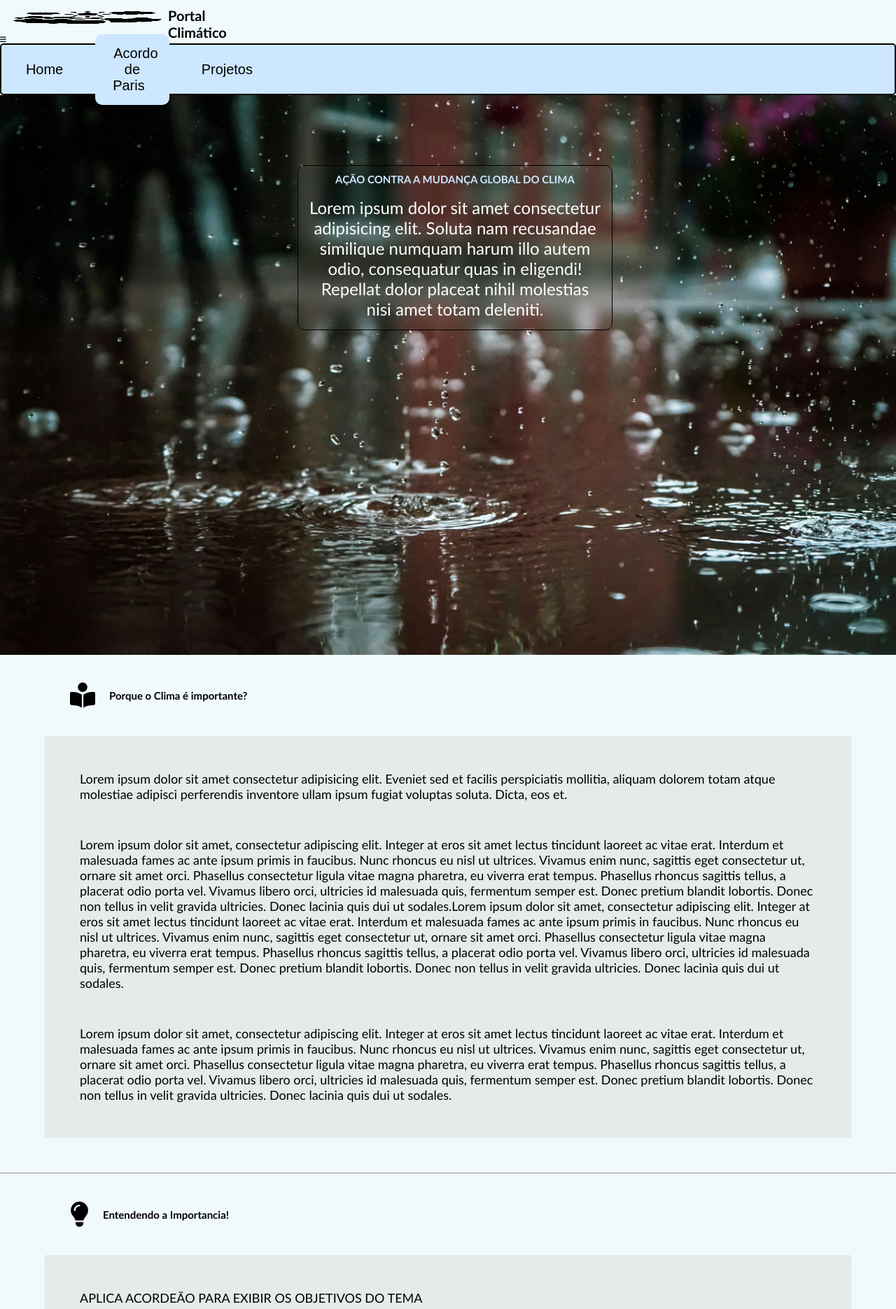
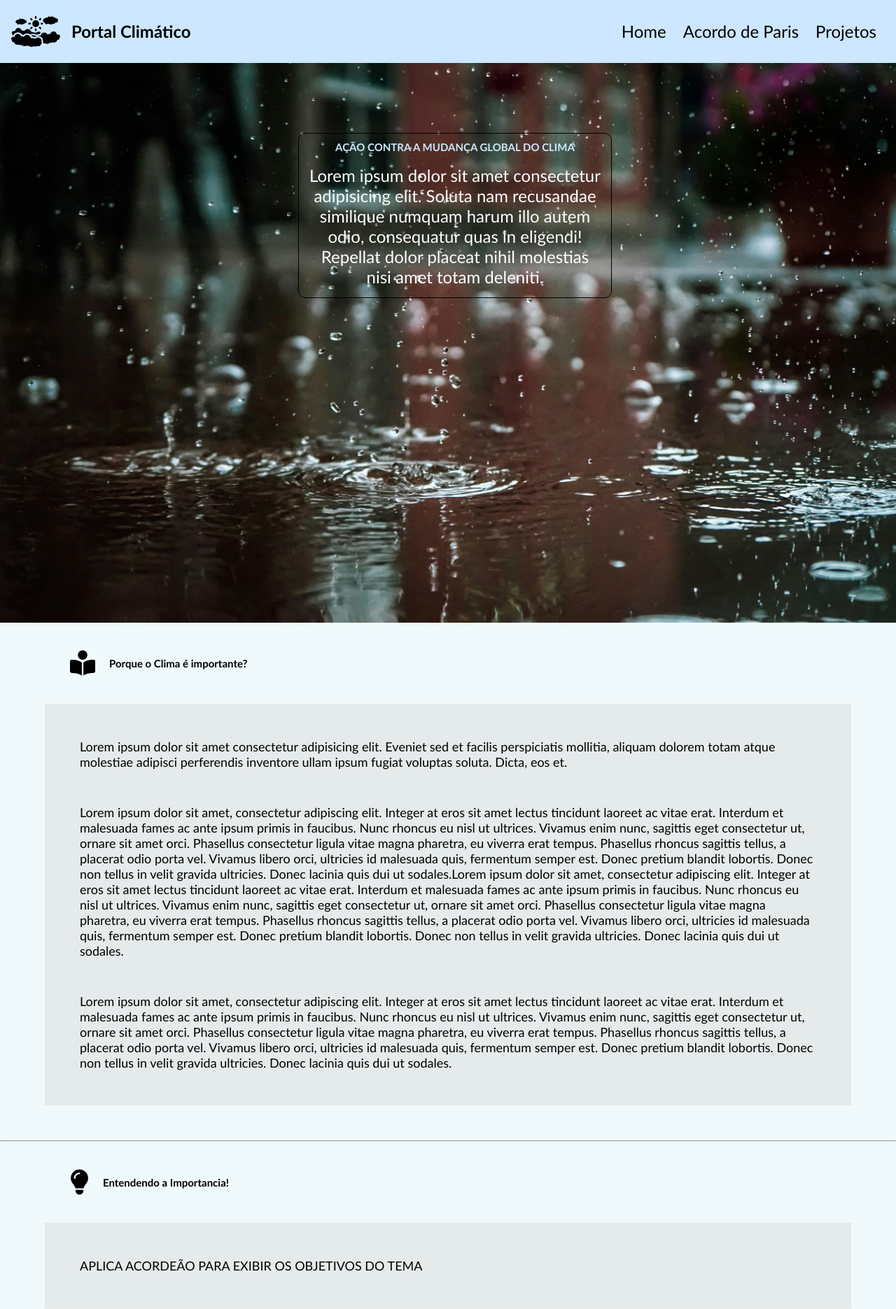
Before and after one commit to NicolasAbner/Portal-do-Clima---WEB, a PHP site: page / in a window 1280 px wide. Shown: the top 1871 px of the page at 70% size. Run offline with PHP 8.4, Linux system fonts and the light colour scheme; some libraries are stand-ins or nearby versions.

Commit message:
Side menu para mobile funcionando, fazendo o menu para 768px ou maior

```diff
--- a/CSS/stylesheet.css
+++ b/CSS/stylesheet.css
@@ -12,102 +12,138 @@ body {
   width: 100%;
   background-color: #f0f9fb;
   margin: 0px;
-  max-height: 100vh;
   font-family: "Gill Sans", "Gill Sans MT", Calibri, "Trebuchet MS", sans-serif;
-  /* overflow: hidden; */
 }
 
-.cabecalho {
-  background-color: #cce7ff;
+header {
+  width: 100%;
+  padding: 1.6rem;
+  background: #cce7ff;
+  display: flex;
+  align-items: center;
   justify-content: space-between;
-  display: flex;
-  flex-direction: row;
-  padding: 10px;
-  border: 2px solid;
-  border-radius: 5px;
 }
 
-.logo {
-  padding: 10px;
+header .logo {
   display: flex;
-  flex-direction: row;
-  max-width: 250px;
-  max-height: 50px;
+  align-items: center;
+  justify-content: space-between;
+  gap: 1.6rem;
 }
 
-.logo img {
-  padding-left: 5px;
-  padding-right: 5px;
-  max-width: 100%;
-  max-height: 100%;
+header .logo img {
+  width: 7rem;
 }
 
-.logo h2 {
-  align-self: center;
+header .logo h1 {
+  font-size: 2.4rem;
 }
 
-.menu {
-  padding: 10px 15px 10px 10px;
-  display: flex;
-  flex-direction: row;
-  max-width: 400px;
-  max-height: 50px;
-  justify-content: flex-end;
-  align-items: center;
+header .button-menu {
+  font-size: 2.8rem;
+  margin-left: calc(4.5-1.2) rem;
+  padding: 0.8rem;
+  border-radius: 0.8rem;
+  transition: 400ms;
+  background-color: transparent;
+  border: none;
+  color: black;
 }
 
-.menu a {
-  font-family: arial, helvetica, sans-serif;
-  font-size: 20px;
-  color: black;
-  padding: 10px;
-  text-decoration: none;
+header .button-menu:active {
+  background-color: #627687;
 }
 
-.dropbtn {
-  background-color: #cce7ff;
-  border-radius: 10px;
-  color: rgb(0, 0, 0);
-  padding: 16px;
-  font-size: 20px;
-  border: none;
-  cursor: pointer;
+header nav.top-menu {
+  padding: 1.2rem;
 }
 
-.dropdown {
-  padding: 10px;
-  position: relative;
-  display: inline-block;
+header nav.top-menu ul {
+  list-style: none;
+  display: flex;
+  align-items: center;
+  gap: 2.4rem;
+  font-size: 2.4rem;
+  line-height: 3.4rem;
 }
 
-.dropdown-content {
-  align-items: center;
+header nav.top-menu {
   display: none;
-  position: absolute;
-  background-color: #f9f9f9;
-  min-width: 160px;
-  box-shadow: 0px 8px 16px 0px rgba(0, 0, 0, 0.2);
-  z-index: 1;
 }
 
-.dropdown-content a {
-  font-size: 16px;
-  color: black;
-  padding: 12px 16px;
-  text-decoration: none;
-  display: block;
+.overlay {
+  position: fixed;
+  top: 0;
+  left: 0;
+  width: 100vw;
+  height: 100vh;
+  background: rgba(0, 0, 0, 0.7);
+  overflow: hidden;
+  transition: 400ms;
+
+  opacity: 0;
+  visibility: hidden;
 }
 
-.dropdown-content a:hover {
-  background-color: #b6ebfc;
+.overlay.menu-active {
+  opacity: 1;
+  visibility: visible;
 }
 
-.dropdown:hover .dropdown-content {
-  display: block;
+.side-menu {
+  width: 70%;
+  height: 100%;
+  position: fixed;
+  top: 0;
+  right: 0;
+  background-color: #cce7ff;
+  padding: 2rem 2.4rem;
+  overflow: hidden;
+
+  display: flex;
+  flex-direction: column;
+
+  opacity: 0;
+  visibility: hidden;
 }
 
-.dropdown:hover .dropbtn {
-  background-color: rgb(85, 114, 149);
+.side-menu.menu-active {
+  opacity: 1;
+  visibility: visible;
+}
+
+.side-menu h2 {
+  font-size: 2.4rem;
+  align-self: center;
+  margin-bottom: 2rem;
+}
+
+.side-menu a {
+  text-decoration: none;
+  color: black;
+  font-size: 2.8rem;
+  padding: 0.8rem;
+}
+
+.side-menu .menu-section {
+  display: flex;
+  flex-direction: column;
+  padding: 1.2rem 0;
+}
+
+.side-menu .menu-section + .menu-section {
+  border-top: 1px solid black;
+}
+
+.side-menu .menu-section .menu-section-links {
+  display: flex;
+  flex-direction: column;
+  margin-left: 0.8rem;
+  margin-top: 0.8rem;
+}
+
+.side-menu .menu-section .menu-section-links a {
+  font-size: 2.4rem;
 }
 
 .home {
@@ -166,8 +202,9 @@ body {
   margin: 0px 00px 0px 20px;
   display: flex;
   flex-direction: column;
-  backdrop-filter: blur(10px);
-  width: 450px;
+  backdrop-filter: blur(10x);
+  /*   width: 450px; Esse width fixo quebra o mobile que é pra mais ou menos 425px, tentar usar % e adequar no @media screen pra 80% ou 100%*/
+  width: 35%;
   height: fit-content;
   align-items: center;
   padding: 10px;
@@ -363,3 +400,15 @@ body {
   overflow: hidden;
   transition: max-height 0.2s ease-out;
 }
+
+@media (min-width: 768px) {
+  .overlay,
+  .side-menu,
+  header button.button-menu {
+    display: none;
+  }
+
+  header nav.top-menu {
+    display: flex;
+  }
+}
--- a/index.html
+++ b/index.html
@@ -1,26 +1,72 @@
 <!DOCTYPE html>
 <html lang="en">
   <head>
-    <meta charset="UTF-8">
-    <meta name="viewport" content="width=device-width, initial-scale=1.0">
-    <link rel="stylesheet" href="./CSS/stylesheet.css">
-    <script src="./JS/javascript.js"></script>
-    <script src="https://kit.fontawesome.com/051e1d8433.js" crossorigin="anonymous"></script>
-    <title> Portal Climático </title>
+    <meta charset="UTF-8" />
+    <meta name="viewport" content="width=device-width, initial-scale=1.0" />
+    <link rel="stylesheet" href="./CSS/stylesheet.css" />
+
+    <script
+      src="https://kit.fontawesome.com/051e1d8433.js"
+      crossorigin="anonymous"
+    ></script>
+    <link
+      rel="stylesheet"
+      href="https://fonts.googleapis.com/css2?family=Material+Symbols+Outlined:opsz,wght,FILL,GRAD@24,400,0,0"
+    />
+    <title>Portal Climático</title>
   </head>
   <body>
     <header>
       <div class="logo">
-                <img src="./IMG/logo_bg.png" alt="Cloud-logo">
+        <img src="./IMG/logo.svg" alt="Cloud-logo" />
         <h1>Portal Climático</h1>
       </div>
-            <i class="fa-solid fa-bars button-menu"></i>
-            <div class="top-menu"></div>
-            <div class="side-menu"></div>
+      <button class="material-symbols-outlined button-menu">menu</button>
+      <nav class="top-menu">
+        <ul>
+          <li>Home</li>
+          <li>Acordo de Paris</li>
+          <li>Projetos</li>
+        </ul>
+      </nav>
     </header>
-    <section>
+    <div class="overlay">
+      <nav class="side-menu">
+        <h2>Portal Climático</h2>
+        <div class="menu-section">
+          <div class="menu-section-header">
+            <a href="./">Home</a>
+          </div>
+          <div class="menu-section-links">
+            <a href="./#definicao">Definição</a>
+            <a href="./#importancia">Importância</a>
+            <a href="./#mundo">Mundo</a>
+          </div>
+        </div>
+        <div class="menu-section">
+          <div class="menu-section-header">
+            <a href="./acordo.html">Acordo de Paris</a>
+          </div>
+          <div class="menu-section-links">
+            <a href="./acordo.html#compromissos">Compromissos</a>
+            <a href="./acordo.html#desafios">Desafios</a>
+            <a href="./acordo.html#impacto">Impacto Global</a>
+            <a href="./acordo.html#noticias"> Notícias </a>
+          </div>
+        </div>
+        <div class="menu-section">
+          <div class="menu-section-header">
+            <a href="./projetos.html">Projetos</a>
+          </div>
+          <div class="menu-section-links">
+            <a href="./projetos.html#futuros">Em Andamento</a>
+            <a href="./projetos.html#futuros">Futuros</a>
+          </div>
+        </div>
+      </nav>
+    </div>
+    <!-- <section>
       <div class="cabecalho">
-
         <div class="menu">
           <div class="dropdown">
             <button class="dropbtn"><a href="index.html">Home</a></button>
@@ -32,7 +78,7 @@
           </div>
 
           <div class="dropdown">
-                    <button class="dropbtn"><a href="acordo.html">Acordo de Paris</a></button>
+            <button class="dropbtn"><a href="acordo.html">Acordo</a></button>
             <div class="dropdown-content">
               <a href="acordo.html#compromissos">Compromissos</a>
               <a href="acordo.html#desafios">Desafios</a>
@@ -42,7 +88,9 @@
           </div>
 
           <div class="dropdown">
-                    <button class="dropbtn"><a href="projetos.html">Projetos</a></button>
+            <button class="dropbtn">
+              <a href="projetos.html">Projetos</a>
+            </button>
             <div class="dropdown-content">
               <a href="projetos.html#futuros">Em Andamento</a>
               <a href="projetos.html#futuros">Futuros</a>
@@ -50,153 +98,188 @@
           </div>
         </div>
       </div>
-    </section>
+    </section> -->
     <section>
       <div class="home">
         <div class="card-home">
           <div class="initial-card-home">
-                    <h2>AÇÃO CONTRA A MUDANÇA GLOBAL DO CLIMA</h2><br>
-                    <p> Lorem ipsum dolor sit amet consectetur adipisicing elit. Soluta nam recusandae similique numquam harum illo autem odio, consequatur quas in eligendi! Repellat dolor placeat nihil molestias nisi amet totam deleniti.</p>
+            <h2>AÇÃO CONTRA A MUDANÇA GLOBAL DO CLIMA</h2>
+            <br />
+            <p>
+              Lorem ipsum dolor sit amet consectetur adipisicing elit. Soluta
+              nam recusandae similique numquam harum illo autem odio,
+              consequatur quas in eligendi! Repellat dolor placeat nihil
+              molestias nisi amet totam deleniti.
+            </p>
           </div>
         </div>
       </div>
       <div class="titulo-secao" id="definicao">
         <i class="fa-solid fa-book-open-reader"></i>
-            <h1> Porque o Clima é importante? </h1>
+        <h1>Porque o Clima é importante?</h1>
       </div>
       <div class="container-corpo">
-
         <div class="container-conteudo">
-
-                <p>Lorem ipsum dolor sit amet consectetur adipisicing elit. Eveniet sed et facilis perspiciatis mollitia,
-                    aliquam dolorem totam atque molestiae adipisci perferendis inventore ullam ipsum fugiat voluptas soluta. Dicta, eos et.
+          <p>
+            Lorem ipsum dolor sit amet consectetur adipisicing elit. Eveniet sed
+            et facilis perspiciatis mollitia, aliquam dolorem totam atque
+            molestiae adipisci perferendis inventore ullam ipsum fugiat voluptas
+            soluta. Dicta, eos et.
           </p>
 
-                <p>Lorem ipsum dolor sit amet, consectetur adipiscing elit. Integer at eros sit amet lectus tincidunt
-                    laoreet ac vitae erat. Interdum et malesuada fames ac ante ipsum primis in faucibus. Nunc rhoncus eu nisl ut ultrices.
-                    Vivamus enim nunc, sagittis eget consectetur ut, ornare sit amet orci. Phasellus consectetur ligula vitae magna pharetra,
-                    eu viverra erat tempus. Phasellus rhoncus sagittis tellus, a placerat odio porta vel. Vivamus libero orci, ultricies id
-                    malesuada quis, fermentum semper est. Donec pretium blandit lobortis. Donec non tellus in velit gravida ultricies. Donec
-                    lacinia quis dui ut sodales.Lorem ipsum dolor sit amet, consectetur adipiscing elit. Integer at eros sit amet lectus tincidunt
-                    laoreet ac vitae erat. Interdum et malesuada fames ac ante ipsum primis in faucibus. Nunc rhoncus eu nisl ut ultrices. Vivamus
-                    enim nunc, sagittis eget consectetur ut, ornare sit amet orci. Phasellus consectetur ligula vitae magna pharetra, eu viverra erat
-                    tempus. Phasellus rhoncus sagittis tellus, a placerat odio porta vel. Vivamus libero orci, ultricies id malesuada quis, fermentum
-                    semper est. Donec pretium blandit lobortis. Donec non tellus in velit gravida ultricies. Donec lacinia quis dui ut sodales.
+          <p>
+            Lorem ipsum dolor sit amet, consectetur adipiscing elit. Integer at
+            eros sit amet lectus tincidunt laoreet ac vitae erat. Interdum et
+            malesuada fames ac ante ipsum primis in faucibus. Nunc rhoncus eu
+            nisl ut ultrices. Vivamus enim nunc, sagittis eget consectetur ut,
+            ornare sit amet orci. Phasellus consectetur ligula vitae magna
+            pharetra, eu viverra erat tempus. Phasellus rhoncus sagittis tellus,
+            a placerat odio porta vel. Vivamus libero orci, ultricies id
+            malesuada quis, fermentum semper est. Donec pretium blandit
+            lobortis. Donec non tellus in velit gravida ultricies. Donec lacinia
+            quis dui ut sodales.Lorem ipsum dolor sit amet, consectetur
+            adipiscing elit. Integer at eros sit amet lectus tincidunt laoreet
+            ac vitae erat. Interdum et malesuada fames ac ante ipsum primis in
+            faucibus. Nunc rhoncus eu nisl ut ultrices. Vivamus enim nunc,
+            sagittis eget consectetur ut, ornare sit amet orci. Phasellus
+            consectetur ligula vitae magna pharetra, eu viverra erat tempus.
+            Phasellus rhoncus sagittis tellus, a placerat odio porta vel.
+            Vivamus libero orci, ultricies id malesuada quis, fermentum semper
+            est. Donec pretium blandit lobortis. Donec non tellus in velit
+            gravida ultricies. Donec lacinia quis dui ut sodales.
           </p>
 
-                <p>Lorem ipsum dolor sit amet, consectetur adipiscing elit. Integer at eros sit amet lectus
-                    tincidunt laoreet ac vitae erat. Interdum et malesuada fames ac ante ipsum primis in faucibus.
-                    Nunc rhoncus eu nisl ut ultrices. Vivamus enim nunc, sagittis eget consectetur ut, ornare sit amet
-                    orci. Phasellus consectetur ligula vitae magna pharetra, eu viverra erat tempus. Phasellus rhoncus sagittis
-                    tellus, a placerat odio porta vel. Vivamus libero orci, ultricies id malesuada quis, fermentum semper est. Donec
-                    pretium blandit lobortis. Donec non tellus in velit gravida ultricies. Donec lacinia quis dui ut sodales.
+          <p>
+            Lorem ipsum dolor sit amet, consectetur adipiscing elit. Integer at
+            eros sit amet lectus tincidunt laoreet ac vitae erat. Interdum et
+            malesuada fames ac ante ipsum primis in faucibus. Nunc rhoncus eu
+            nisl ut ultrices. Vivamus enim nunc, sagittis eget consectetur ut,
+            ornare sit amet orci. Phasellus consectetur ligula vitae magna
+            pharetra, eu viverra erat tempus. Phasellus rhoncus sagittis tellus,
+            a placerat odio porta vel. Vivamus libero orci, ultricies id
+            malesuada quis, fermentum semper est. Donec pretium blandit
+            lobortis. Donec non tellus in velit gravida ultricies. Donec lacinia
+            quis dui ut sodales.
           </p>
-
         </div>
       </div>
-        <hr>
+      <hr />
       <div class="titulo-secao" id="importancia">
         <i class="fa-solid fa-lightbulb"></i>
-            <h1> Entendendo a Importancia! </h1>
+        <h1>Entendendo a Importancia!</h1>
       </div>
       <div class="container-corpo">
-
         <div class="container-conteudo">
-
-                <p>
-                    APLICA ACORDEÃO PARA EXIBIR OS OBJETIVOS DO TEMA
-                </p>
+          <p>APLICA ACORDEÃO PARA EXIBIR OS OBJETIVOS DO TEMA</p>
 
           <button class="accordion">Section 1</button>
           <div class="panel">
-                    <p>Lorem ipsum dolor sit amet, consectetur adipisicing elit, sed do eiusmod tempor incididunt ut labore et dolore magna aliqua. Ut enim ad minim veniam, quis nostrud exercitation ullamco laboris nisi ut aliquip ex ea commodo consequat.</p>
+            <p>
+              Lorem ipsum dolor sit amet, consectetur adipisicing elit, sed do
+              eiusmod tempor incididunt ut labore et dolore magna aliqua. Ut
+              enim ad minim veniam, quis nostrud exercitation ullamco laboris
+              nisi ut aliquip ex ea commodo consequat.
+            </p>
           </div>
           <button class="accordion">Section 2</button>
           <div class="panel">
-                    <p>Lorem ipsum dolor sit amet, consectetur adipisicing elit, sed do eiusmod tempor incididunt ut labore et dolore magna aliqua. Ut enim ad minim veniam, quis nostrud exercitation ullamco laboris nisi ut aliquip ex ea commodo consequat.</p>
+            <p>
+              Lorem ipsum dolor sit amet, consectetur adipisicing elit, sed do
+              eiusmod tempor incididunt ut labore et dolore magna aliqua. Ut
+              enim ad minim veniam, quis nostrud exercitation ullamco laboris
+              nisi ut aliquip ex ea commodo consequat.
+            </p>
           </div>
 
-                <p>Lorem ipsum dolor sit amet, consectetur adipiscing elit. Integer at eros sit amet lectus
-                    tincidunt laoreet ac vitae erat. Interdum et malesuada fames ac ante ipsum primis in faucibus.
-                    Nunc rhoncus eu nisl ut ultrices. Vivamus enim nunc, sagittis eget consectetur ut, ornare sit amet
-                    orci. Phasellus consectetur ligula vitae magna pharetra, eu viverra erat tempus. Phasellus rhoncus sagittis
-                    tellus, a placerat odio porta vel. Vivamus libero orci, ultricies id malesuada quis, fermentum semper est. Donec
-                    pretium blandit lobortis. Donec non tellus in velit gravida ultricies. Donec lacinia quis dui ut sodales.
+          <p>
+            Lorem ipsum dolor sit amet, consectetur adipiscing elit. Integer at
+            eros sit amet lectus tincidunt laoreet ac vitae erat. Interdum et
+            malesuada fames ac ante ipsum primis in faucibus. Nunc rhoncus eu
+            nisl ut ultrices. Vivamus enim nunc, sagittis eget consectetur ut,
+            ornare sit amet orci. Phasellus consectetur ligula vitae magna
+            pharetra, eu viverra erat tempus. Phasellus rhoncus sagittis tellus,
+            a placerat odio porta vel. Vivamus libero orci, ultricies id
+            malesuada quis, fermentum semper est. Donec pretium blandit
+            lobortis. Donec non tellus in velit gravida ultricies. Donec lacinia
+            quis dui ut sodales.
           </p>
-
         </div>
       </div>
-        <hr>
+      <hr />
       <div class="titulo-secao" id="mundo">
         <i class="fa-solid fa-arrow-right-to-bracket"></i>
-            <h1> Continue acompanhando! </h1>
+        <h1>Continue acompanhando!</h1>
       </div>
       <div class="container-corpo">
         <div class="container-noticias">
           <div class="card-image">
             <div class="card-header">
-                        <img src="https://c0.wallpaperflare.com/preview/483/210/436/car-green-4x4-jeep.jpg" alt="rover" />
+              <img
+                src="https://c0.wallpaperflare.com/preview/483/210/436/car-green-4x4-jeep.jpg"
+                alt="rover"
+              />
             </div>
             <div class="card-body">
               <span class="tag tag-teal">Technology</span>
-                        <h4>
-                            Why is the Tesla Cybertruck designed the way it
-                            is?
-                        </h4>
+              <h4>Why is the Tesla Cybertruck designed the way it is?</h4>
+              <p>An exploration into the truck's polarising design</p>
+            </div>
+          </div>
+          <div class="card-image">
+            <div class="card-header">
+              <img
+                src="https://www.newsbtc.com/wp-content/uploads/2020/06/mesut-kaya-LcCdl__-kO0-unsplash-scaled.jpg"
+                alt="ballons"
+              />
+            </div>
+            <div class="card-body">
+              <span class="tag tag-purple">Popular</span>
+              <h4>How to Keep Going When You Don’t Know What’s Next</h4>
               <p>
-                            An exploration into the truck's polarising design
+                The future can be scary, but there are ways to deal with that
+                fear.
               </p>
             </div>
           </div>
           <div class="card-image">
             <div class="card-header">
-                        <img src="https://www.newsbtc.com/wp-content/uploads/2020/06/mesut-kaya-LcCdl__-kO0-unsplash-scaled.jpg" alt="ballons" />
-                    </div>
-                    <div class="card-body">
-                        <span class="tag tag-purple">Popular</span>
-                        <h4>
-                            How to Keep Going When You Don’t Know What’s Next
-                        </h4>
-                        <p>
-                            The future can be scary, but there are ways to
-                            deal with that fear.
-                        </p>
-                    </div>
-                </div>
-                <div class="card-image">
-                    <div class="card-header">
-                        <img src="https://images6.alphacoders.com/312/thumb-1920-312773.jpg" alt="city" />
+              <img
+                src="https://images6.alphacoders.com/312/thumb-1920-312773.jpg"
+                alt="city"
+              />
             </div>
             <div class="card-body">
               <span class="tag tag-pink">Design</span>
-                        <h4>
-                            10 Habitos a se aderir para contribuir ao meio ambiente!
-                        </h4>
+              <h4>10 Habitos a se aderir para contribuir ao meio ambiente!</h4>
               <p>
-                            Veja como economizar recursos ajuda à humanidade à longo, médio e curto prazo! - Wikipedia.com
+                Veja como economizar recursos ajuda à humanidade à longo, médio
+                e curto prazo! - Wikipedia.com
               </p>
             </div>
           </div>
           <div class="container-noticias">
             <div class="card-image">
               <div class="card-header">
-                            <img src="https://c0.wallpaperflare.com/preview/483/210/436/car-green-4x4-jeep.jpg" alt="rover" />
+                <img
+                  src="https://c0.wallpaperflare.com/preview/483/210/436/car-green-4x4-jeep.jpg"
+                  alt="rover"
+                />
               </div>
               <div class="card-body">
                 <span class="tag tag-teal">Technology</span>
-                            <h4>
-                                VEJA COMO O CLIMA AFETA AS COLHEITAS
-                            </h4>
-                            <p>
-                                Notícia sobre o Clima 1 - Terra.com
-                            </p>
+                <h4>VEJA COMO O CLIMA AFETA AS COLHEITAS</h4>
+                <p>Notícia sobre o Clima 1 - Terra.com</p>
+              </div>
             </div>
           </div>
         </div>
       </div>
     </section>
     <footer class="rodape">
-        <p>&#169; Todos os Direitos Reservados - Gabriel dal Bó & Nicolas Baldin</p>
+      <p>
+        &#169; Todos os Direitos Reservados - Gabriel dal Bó & Nicolas Baldin
+      </p>
     </footer>
+    <script src="./JS/javascript.js" type="text/javascript"></script>
   </body>
 </html>
```
Also changed, not shown: JS/javascript.js (+45 -11 lines). Lines whose indentation alone changed are shown as unchanged.
